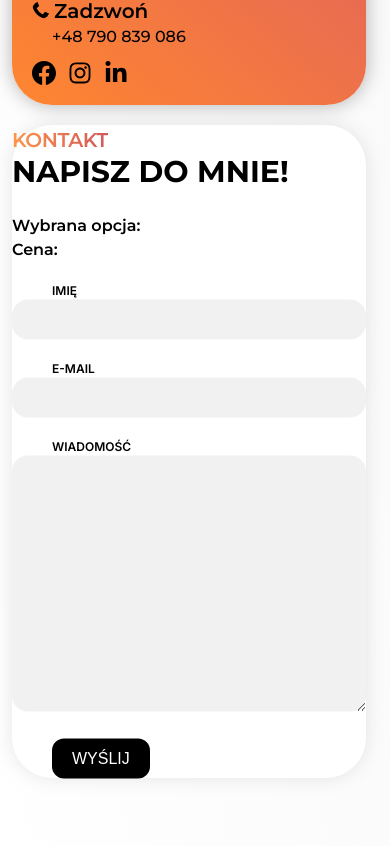
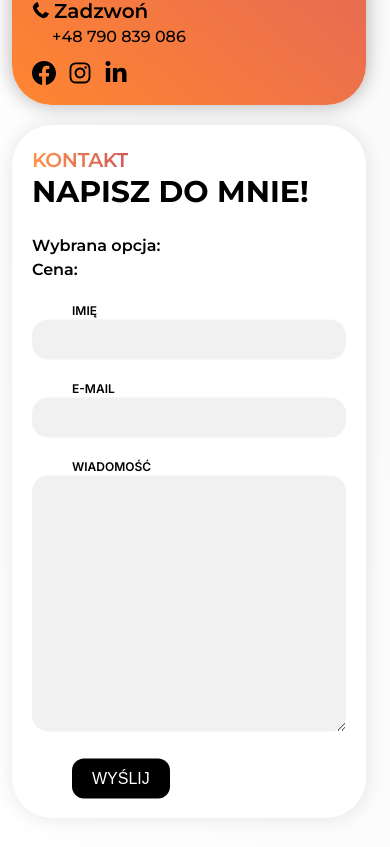
Before and after one commit to K0ntek/JakubKontek, a React (Vite) app in the folder Kontek/: page / in a window 390 px wide. Shown: the part 6977-7824 px from the top of the page. Built offline with nearby package versions, Linux system fonts and the light colour scheme; a web font is replaced by a local one.

Commit message:
Update Contact.jsx

```diff
--- a/Kontek/src/components/Contact.jsx
+++ b/Kontek/src/components/Contact.jsx
@@ -105,7 +105,7 @@ const Contact = ({option, price}) => {
             </div>
             </div>
 
-      <div className=' bg-white rounded-[40px] sm:p-10 shadow-[0px_0px_20px_0px] shadow-black/10'>
+      <div className=' bg-white rounded-[40px] p-5 sm:p-10 shadow-[0px_0px_20px_0px] shadow-black/10'>
           <div className=' relative top-[50%] translate-y-[-50%]'>
             <div className=" mb-6">
             <h2 className=' font-montserrat text-xl font-[600] tracking-tight
```
